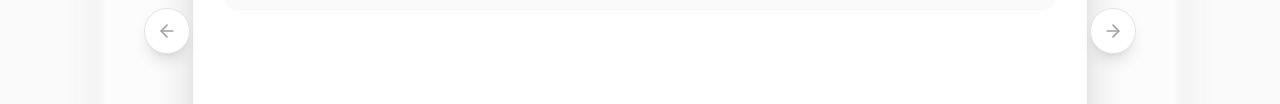
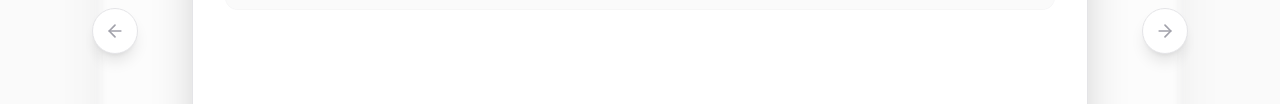
Before and after one commit to Hatch-Technologies-Group/Hatch-landing-page, a website: page index.html in a window 1280 px wide. Shown: the part 2538-2642 px from the top of the page. Drawn offline with nearby package versions, Linux system fonts and the light colour scheme.

Commit message:
style: Adjust carousel navigation button positioning
- Replace Tailwind positioning with inline styles for carousel navigation buttons
- Set left button to -100px and right button to -100px for better spacing
- Improves button placement outside carousel container

```diff
--- a/index.html
+++ b/index.html
@@ -298,8 +298,8 @@
                     </div>
                 </div>
             </div>
-            <button id="prevBtn" class="absolute left-0 md:-left-12 top-1/2 -translate-y-1/2 p-3 bg-white dark:bg-zinc-800 rounded-full border border-zinc-200 dark:border-white/10 hover:border-blue-500 dark:hover:border-blue-500 hover:text-blue-600 dark:hover:text-blue-400 hover:scale-110 transition-all z-30 shadow-lg text-zinc-400 dark:text-zinc-500"><i data-lucide="arrow-left" class="w-5 h-5"></i></button>
-            <button id="nextBtn" class="absolute right-0 md:-right-12 top-1/2 -translate-y-1/2 p-3 bg-white dark:bg-zinc-800 rounded-full border border-zinc-200 dark:border-white/10 hover:border-blue-500 dark:hover:border-blue-500 hover:text-blue-600 dark:hover:text-blue-400 hover:scale-110 transition-all z-30 shadow-lg text-zinc-400 dark:text-zinc-500"><i data-lucide="arrow-right" class="w-5 h-5"></i></button>
+            <button id="prevBtn" class="absolute top-1/2 -translate-y-1/2 p-3 bg-white dark:bg-zinc-800 rounded-full border border-zinc-200 dark:border-white/10 hover:border-blue-500 dark:hover:border-blue-500 hover:text-blue-600 dark:hover:text-blue-400 hover:scale-110 transition-all z-30 shadow-lg text-zinc-400 dark:text-zinc-500" style="left: -100px;"><i data-lucide="arrow-left" class="w-5 h-5"></i></button>
+            <button id="nextBtn" class="absolute top-1/2 -translate-y-1/2 p-3 bg-white dark:bg-zinc-800 rounded-full border border-zinc-200 dark:border-white/10 hover:border-blue-500 dark:hover:border-blue-500 hover:text-blue-600 dark:hover:text-blue-400 hover:scale-110 transition-all z-30 shadow-lg text-zinc-400 dark:text-zinc-500" style="right: -100px;"><i data-lucide="arrow-right" class="w-5 h-5"></i></button>
         </div>
     </section>
 
```
